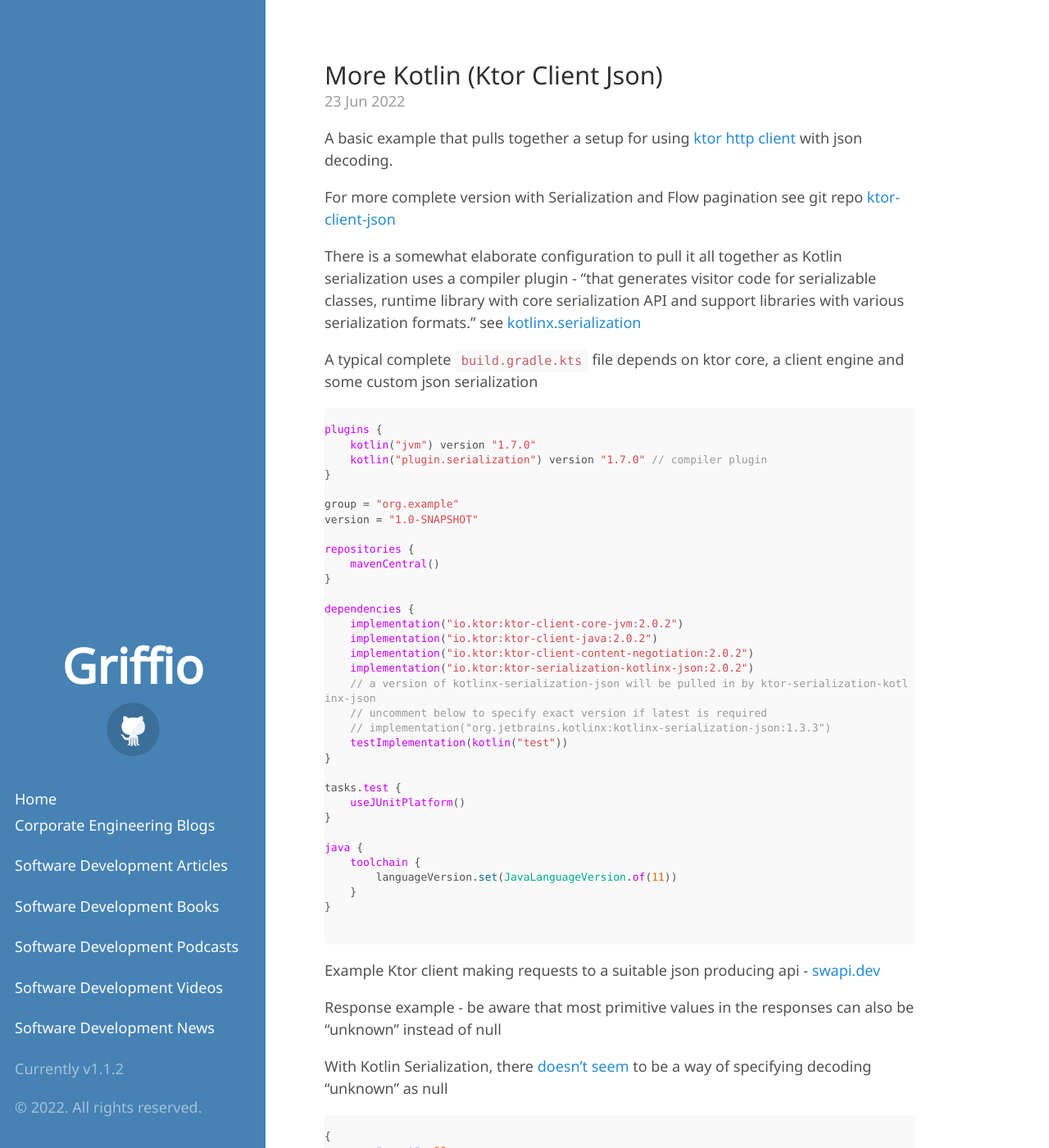
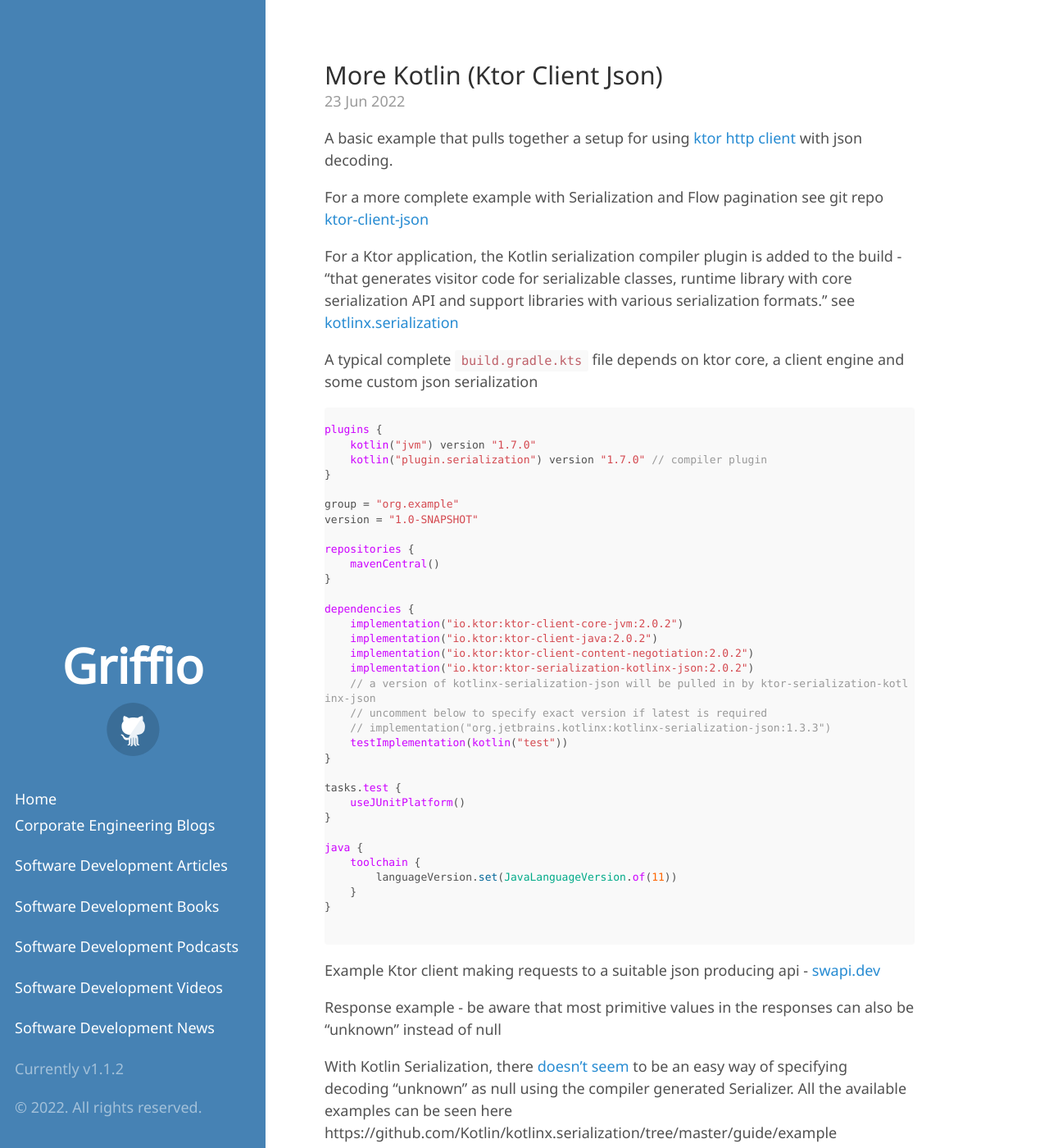
Before and after one commit to griffio/griffio.github.io, a Jekyll site: the page built from _posts/2022-06-23-More-Kotlin-Ktor-Client.md, in a window 1280 px wide and 1400 px high. Shown: the whole window at 82% size. Built offline with Jekyll 4.4.1, drawn with Linux system fonts in a browser that asks for light colours; some web fonts are replaced.

Commit message:
Update 2022-06-23-More-Kotlin-Ktor-Client.md

````diff
--- a/_posts/2022-06-23-More-Kotlin-Ktor-Client.md
+++ b/_posts/2022-06-23-More-Kotlin-Ktor-Client.md
@@ -9,9 +9,9 @@
 
 A basic example that pulls together a setup for using [ktor http client](https://ktor.io/docs/getting-started-ktor-client.html) with json decoding.
 
-For more complete version with Serialization and Flow pagination see git repo [ktor-client-json](https://github.com/griffio/ktor-client-json)
+For a more complete example with Serialization and Flow pagination see git repo [ktor-client-json](https://github.com/griffio/ktor-client-json)
 
-There is a somewhat elaborate configuration to pull it all together as Kotlin serialization uses a compiler plugin - "that generates visitor code for serializable classes, runtime library with core serialization API and support libraries with various serialization formats." see [kotlinx.serialization](https://github.com/Kotlin/kotlinx.serialization/blob/master/README.md#setup)
+For a Ktor application, the Kotlin serialization compiler plugin is added to the build - "that generates visitor code for serializable classes, runtime library with core serialization API and support libraries with various serialization formats." see [kotlinx.serialization](https://github.com/Kotlin/kotlinx.serialization/blob/master/README.md#setup)
 
 A typical complete `build.gradle.kts` file depends on ktor core, a client engine and some custom json serialization
 
@@ -57,7 +57,7 @@
 
 Response example - be aware that most primitive values in the responses can also be "unknown" instead of null
 
-With Kotlin Serialization, there [doesn't seem](https://github.com/Kotlin/kotlinx.serialization/issues/754) to be a way of specifying decoding "unknown" as null
+With Kotlin Serialization, there [doesn't seem](https://github.com/Kotlin/kotlinx.serialization/issues/754) to be an easy way of specifying decoding "unknown" as null using the compiler generated Serializer. All the available examples can be seen here https://github.com/Kotlin/kotlinx.serialization/tree/master/guide/example
 
 ``` json
 
````
